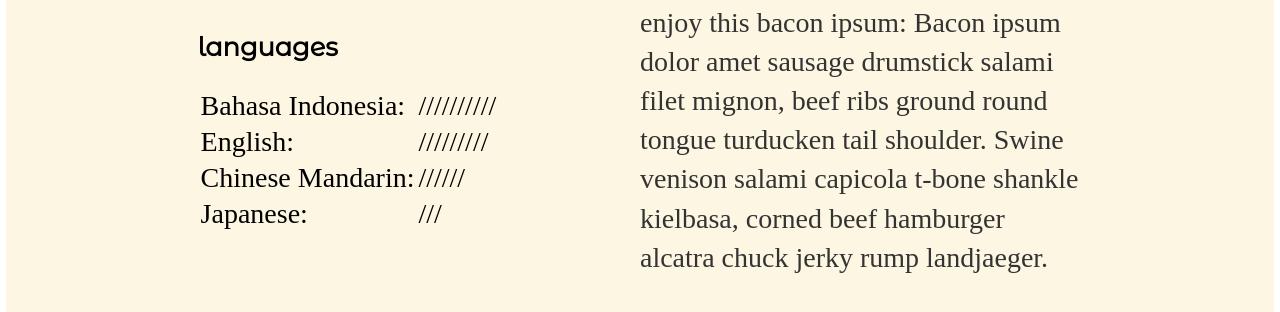
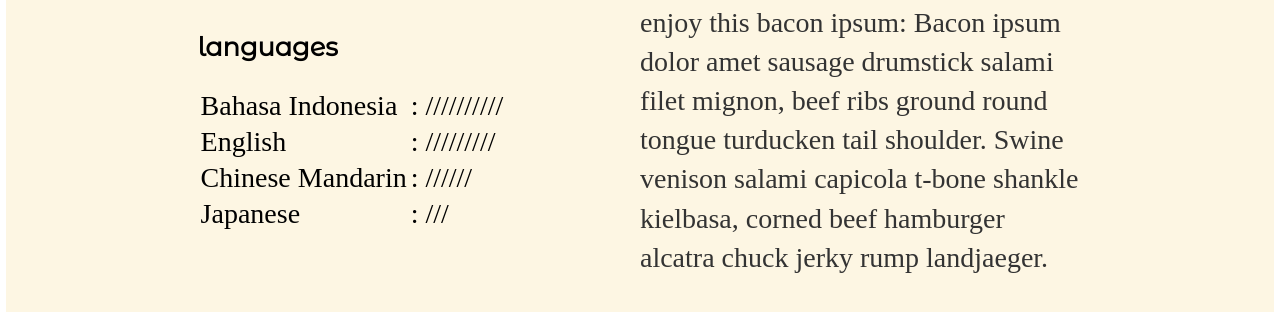
Before and after one commit to ryanjonathanb/ryanjonathanb.github.io, a Jekyll site: the page built from index.html, in a window 1280 px wide and 900 px high, scrolled down 2097 px. Shown: the part 170-482 px from the top of the window. Built offline with Jekyll 4.4.1, drawn with Linux system fonts in a browser that asks for light colours; some web fonts are replaced; some of the changed lines change nothing that is shown.

```diff
--- a/index.html
+++ b/index.html
@@ -35,16 +35,16 @@
 			<h3>languages</h3>
 			<table class="homepage">
 				<tr>
-					<td>Bahasa Indonesia:</td><td>//////////</td>
+					<td>Bahasa Indonesia</td><td>: //////////</td>
 				</tr>
 				<tr>
-					<td>English:</td><td>/////////</td>
+					<td>English</td><td>: /////////</td>
 				</tr>
 				<tr>
-					<td>Chinese Mandarin:</td><td>//////</td>
+					<td>Chinese Mandarin</td><td>: //////</td>
 				</tr>
 				<tr>
-					<td>Japanese:</td><td>///</td>
+					<td>Japanese</td><td>: ///</td>
 				</tr>
 			</table>
 		</div>
```
